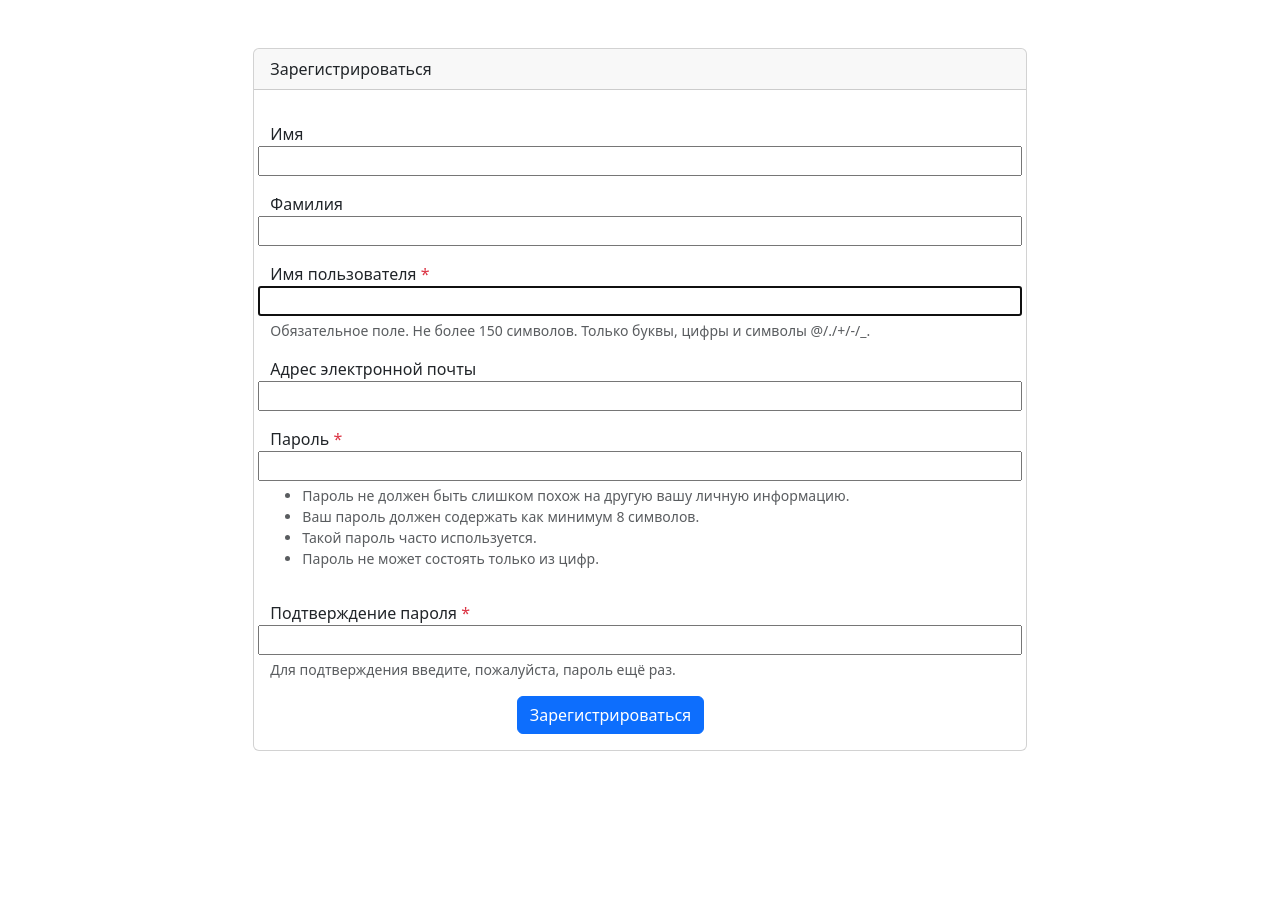
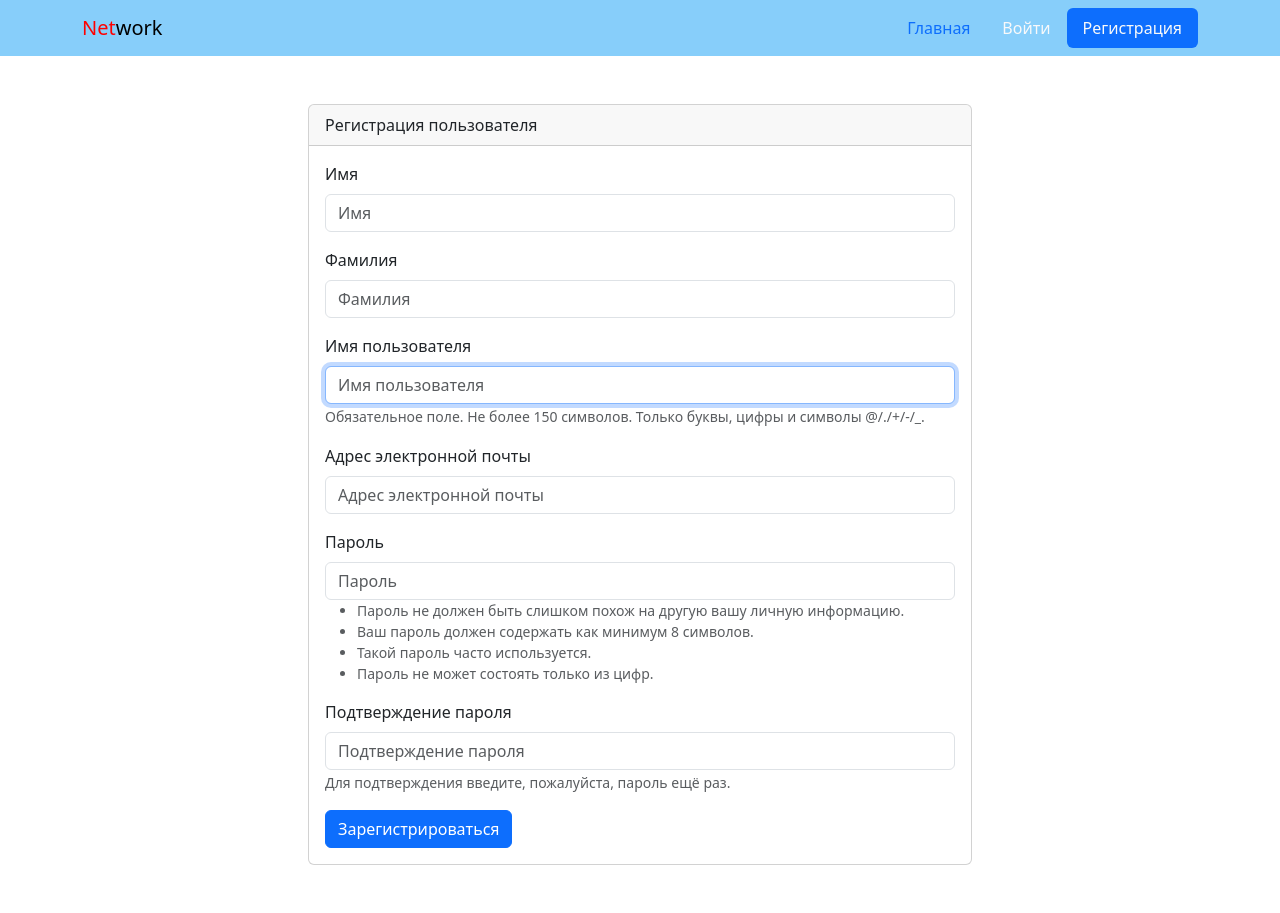
Before and after one commit to Majid-Aziev-007/network, a Django app: page /auth/signup/ in a window 1280 px wide. Before the commit the page ends 751 px from the top, so only its background shows below. Run offline with Django 3.2, Linux system fonts and the light colour scheme; some libraries are stand-ins or nearby versions.

Commit message:
Commit Big
- Добавлен django-bootstrap5
- Сделаны внешние настройки для Входа и Регистрации
- Добавлен header.html

```diff
--- a/network/network/settings.py
+++ b/network/network/settings.py
@@ -39,6 +39,7 @@ INSTALLED_APPS = [
     'django.contrib.sessions',
     'django.contrib.messages',
     'django.contrib.staticfiles',
+    'django_bootstrap5',
 ]
 
 MIDDLEWARE = [
--- a/network/templates/base.html
+++ b/network/templates/base.html
@@ -4,8 +4,8 @@
     <head>
         <meta charset="utf-8">
         <meta name="viewport" content="width=device-width, initial-scale=1">
-        <link href="https://cdn.jsdelivr.net/npm/bootstrap@5.3.1/dist/css/bootstrap.min.css" rel="stylesheet" integrity="sha384-4bw+/aepP/YC94hEpVNVgiZdgIC5+VKNBQNGCHeKRQN+PtmoHDEXuppvnDJzQIu9" crossorigin="anonymous">
-        <script src="https://cdn.jsdelivr.net/npm/bootstrap@5.3.1/dist/js/bootstrap.bundle.min.js" integrity="sha384-HwwvtgBNo3bZJJLYd8oVXjrBZt8cqVSpeBNS5n7C8IVInixGAoxmnlMuBnhbgrkm" crossorigin="anonymous"></script>
+        {% load django_bootstrap5 %}
+        {% bootstrap_css %}
         <title>{% block title %}{% endblock %}</title>
       </head>
   </head>
@@ -13,11 +13,11 @@
     <header>
       {% include 'includes/header.html' %}
     </header>
-    <main>
+    <div class="container">
       {% block content %}
         Контент не подвезли :(
       {% endblock %}
-    </main>
+    </div>
     <footer>
       {% include 'includes/footer.html' %}
     </footer>
--- a/network/templates/includes/header.html
+++ b/network/templates/includes/header.html
@@ -0,0 +1,35 @@
+{% load static %}
+
+<header>
+  <nav class="navbar navbar-light" style="background-color: lightskyblue">
+    <div class="container">
+      <a class="navbar-brand" href="{% url 'meetings:index' %}">
+        <span style="color:red">Net</span>work
+      </a>
+
+      {% with request.resolver_match.view_name as view_name %}
+      <ul class="nav nav-pills">
+        <li class="nav-item">
+          <a class="nav-link {% if view_name  == 'meetings:index' %}active{% endif %}" href="{% url 'meetings:index' %}">Главная</a>
+        </li>
+        {% if request.user.is_authenticated %}
+        <li class="nav-item">
+          <a class="nav-link link-light {% if view_name == 'users:logout' %}active{% endif %}" href="{% url 'users:logout' %}">Выйти</a>
+        </li>
+        <li>
+          Пользователь: {{ request.user }}
+        </li>
+        {% else %}
+        <li class="nav-item">
+          <a class="nav-link link-light {% if view_name == 'users:login' %}active{% endif %}" href="{% url 'users:login' %}">Войти</a>
+        </li>
+        <li class="nav-item">
+          <a class="nav-link link-light {% if view_name == 'users:signup' %}active{% endif %}" href="{% url 'users:signup' %}">Регистрация</a>
+        </li>
+        {% endif %}
+      </ul>
+      {% endwith %}
+      {# Конец добавленого в спринте #}
+    </div>
+  </nav>
+</header>
--- a/network/templates/users/signup.html
+++ b/network/templates/users/signup.html
@@ -1,58 +1,21 @@
 {% extends "base.html" %}
-{% block title %}Зарегистрироваться{% endblock %}
+{% load django_bootstrap5 %}
+
 {% block content %}
   <div class="row justify-content-center">
     <div class="col-md-8 p-5">
       <div class="card">
-        <div class="card-header">Зарегистрироваться</div>
-          <div class="card-body">
-              {% if form.errors %}
-                  {% for field in form %}
-                    {% for error in field.errors %}
-                      <div class="alert alert-danger">
-                        {{ error|escape }}
-                      </div>
-                    {% endfor %}
-                  {% endfor %}
-                  {% for error in form.non_field_errors %}
-                    <div class="alert alert-danger">
-                      {{ error|escape }}
-                    </div>
-                  {% endfor %}
-              {% endif %}
-
-              <form method="post" action="{% url 'users:signup' %}">
-              {% csrf_token %}
-
-              {# Выводим поля в цикле, по отдельности #}
-              {% for field in form %}
-                <div class="form-group row my-3">
-                  <label for="{{ field.id_for_label }}">
-                    {{ field.label }}
-                      {% if field.field.required %}
-                        <span class="required text-danger">*</span>
-                      {% endif %}
-                  </label>
-                  {# К полю ввода добавляем атрибут class #}
-                  {{ field }}
-                    {% if field.help_text %}
-                      <small
-                         id="{{ field.id_for_label }}-help"
-                         class="form-text text-muted"
-                      >
-                        {{ field.help_text|safe }}
-                      </small>
-                    {% endif %}
-                </div>
-              {% endfor %}
-              <div class="col-md-6 offset-md-4">
-                <button type="submit" class="btn btn-primary">
-                  Зарегистрироваться
-                </button>
-              </div>
-            </form>
-          </div> <!-- card body -->
-        </div> <!-- card -->
-      </div> <!-- col -->
-  </div> <!-- row -->
+        <div class="card-header">
+          Регистрация пользователя
+        </div>
+        <div class="card-body">
+          <form method="post" action="{% url 'users:signup' %}">
+            {% csrf_token %}
+            {% bootstrap_form form %}
+            {% bootstrap_button button_type="submit" content="Зарегистрироваться" %}
+          </form>
+        </div>
+      </div>
+    </div>
+  </div>
 {% endblock %}
--- a/network/users/views.py
+++ b/network/users/views.py
@@ -8,5 +8,5 @@ from .forms import CreationForm
 class SignUp(CreateView):
     form_class = CreationForm
 
-    success_url = reverse_lazy('posts:index')
+    success_url = reverse_lazy('meetings:index')
     template_name = 'users/signup.html'
--- a/requirements.txt
+++ b/requirements.txt
@@ -1,3 +1,7 @@
-Django==2.2.9
+asgiref==3.7.2
+Django==4.2.4
+django-bootstrap5==22.2
 pytz==2023.3
 sqlparse==0.4.4
+typing_extensions==4.7.1
+tzdata==2023.3
```
Also changed, not shown: network/templates/users/login.html (+6 -28 lines).
